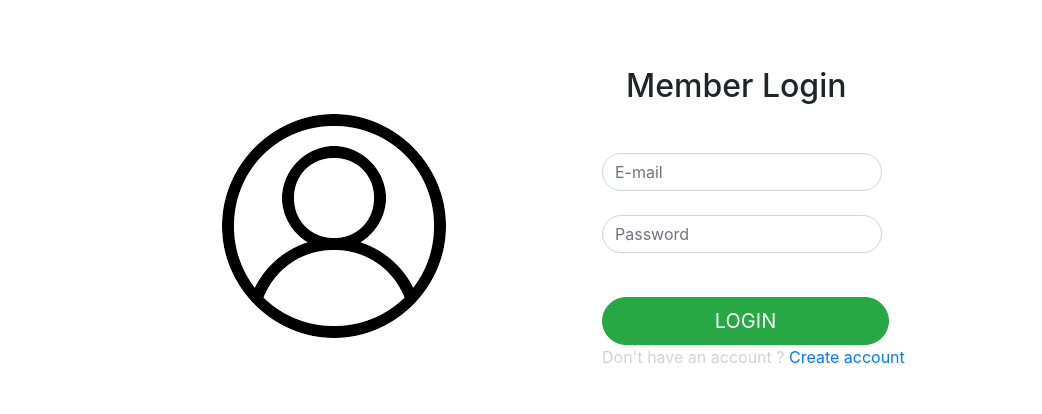
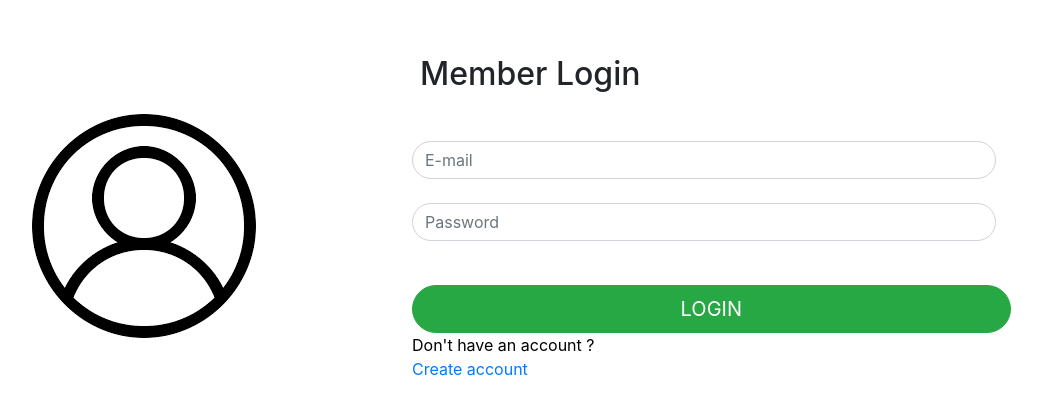
Before and after one commit to Ayushi010100/My-Blog, a plain HTML site: page login.html in a window 1280 px wide. Shown: the part 124-538 px from the top of the page, without its empty margins (53-1095 px from the left). Drawn offline with nearby package versions, Linux system fonts and the light colour scheme.

Commit message:
Update login.html

```diff
--- a/login.html
+++ b/login.html
@@ -17,25 +17,29 @@
 
     <div class="container matter">
         <div class="row align-items-center" style="height: 700px;">
-            <div class="col-2"></div>
-            <div class="col-4 ">
-                <img class="" src="images/user.png" alt="user">
+            <!--<div class="col-2"></div>-->
+            <div class="col-lg-4 col-md-6 col-sm-5">
+                <img class="img-fluid" src="images/user.png" alt="user">
             </div>
-            <div class="col-4 ">
-                <h2 class="mb-5 ml-4">Member Login</h2>
+            <div class="col-lg-8 col-md-6 col-sm-7">
+                <h2 class="mb-5 ml-2">Member Login</h2>
                 <div class="form-group">
                     <input type="text" class="form-control" name="email" placeholder="E-mail" style="border-radius: 30px;width: 80%;"> <br>
                     <input type="password" class="form-control" name="pwd" placeholder="Password" style="border-radius: 30px;width:80%;">
                     <br>
                     <button type="button" class="btn btn-success btn-lg"
                         style="border-radius: 30px;width:82%;margin-top: 20px;">LOGIN</button>
-                    <p>Don't have an account ? <a  href="signup.html">Create account</a> </p>
+                    <p style="color: black;">Don't have an account ? <br><a  href="signup.html" >Create account</a> </p>
                 </div>
 
 
             </div>
-            <div class="col-2"></div>
+            <!--<div class="col-2"></div>-->
         </div>
+
+    </div>
+
+
 
     </div>
 
```
